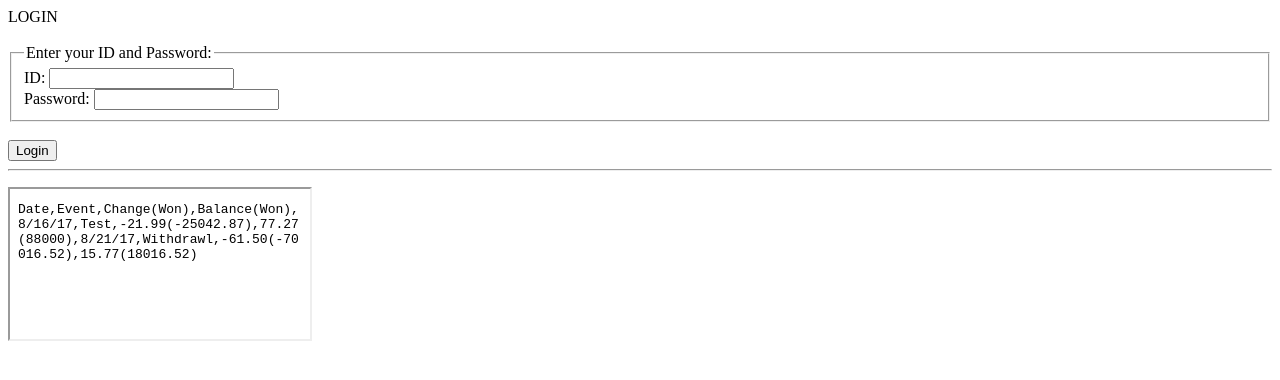
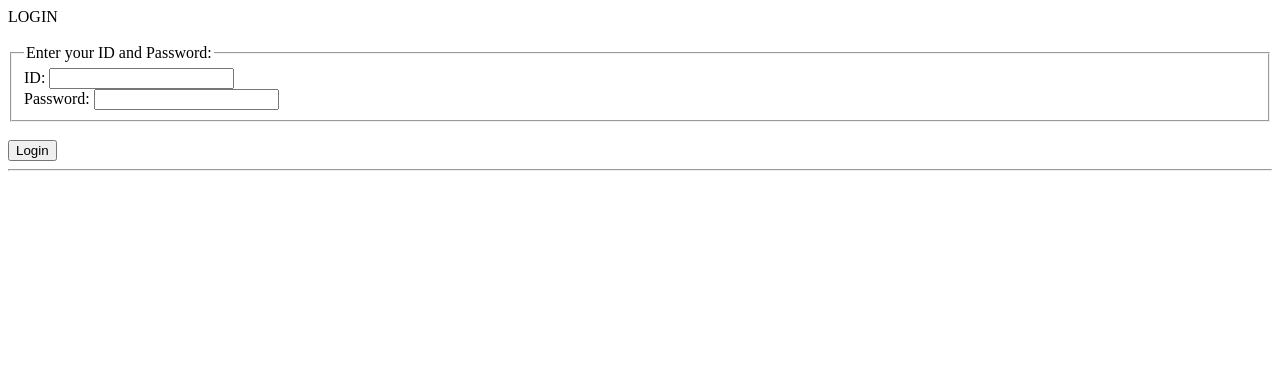
Before and after one commit to InhyukJ/InhyukJ.github.io, a plain HTML site: page Checkbook/Checkbook.html in a window 1280 px wide. Drawn offline with Linux system fonts and the light colour scheme.

Commit message:
made iframe hidden

```diff
--- a/Checkbook/Checkbook.html
+++ b/Checkbook/Checkbook.html
@@ -19,7 +19,7 @@
     <hr>
     <p id="transactions">
     </p>
-    <iframe id="iFrameFile" src="data.txt" style="display: block;"></iframe>
+    <iframe id="iFrameFile" src="data.txt" style="display: none;"></iframe>
 
     <div id="div1" style="display: none">
       <form id="form2">
```
